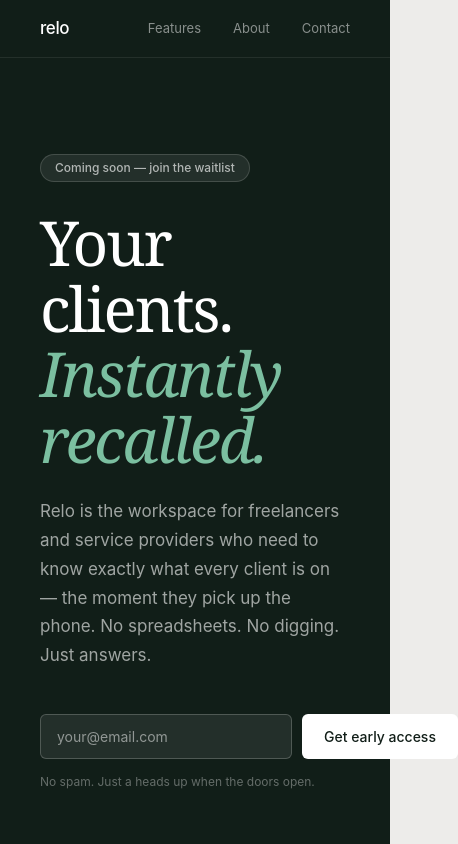
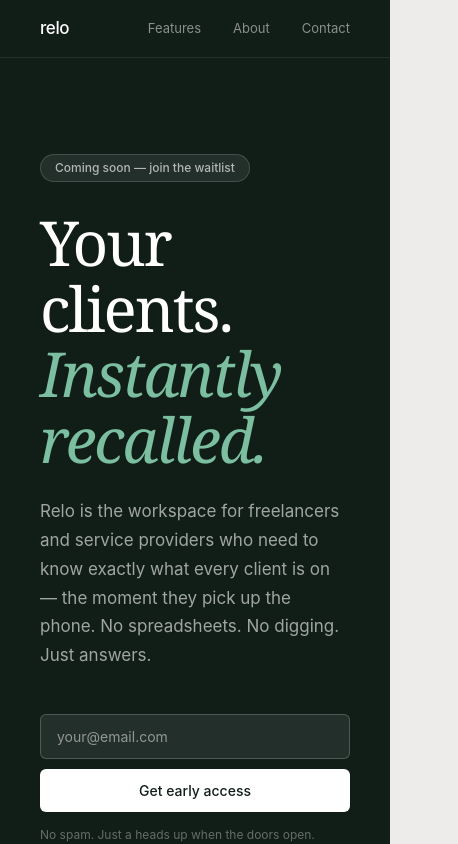
Before and after one commit to camball96/relo-web, a Next.js app: page / in a window 390 px wide. Shown: the top 844 px of the page, 458 px wide, since content can reach past the window. Built offline with nearby package versions, Linux system fonts and the light colour scheme; no server answers.

Commit message:
Cleanup on mobile view

```diff
--- a/app/components/marketing/hero.tsx
+++ b/app/components/marketing/hero.tsx
@@ -44,7 +44,7 @@ export function Hero() {
 
         <form
           action={formAction}
-          className="hero-form flex gap-[10px] max-w-[440px]"
+          className="hero-form flex flex-col sm:flex-row gap-[10px] max-w-[440px]"
         >
           <input type="hidden" name="source" value="hero" />
           <input
@@ -64,7 +64,7 @@ export function Hero() {
           />
           <button
             type="submit"
-            className="bg-white font-medium text-[14px] px-[22px] py-[11px] rounded-md whitespace-nowrap hover:bg-relo-gbg transition-colors"
+            className="bg-white font-medium text-[14px] px-[22px] py-[11px] rounded-md whitespace-nowrap hover:bg-relo-gbg transition-colors sm:w-auto w-full"
             style={{ color: "var(--relo-dark)" }}
             disabled={isPending}
             data-testid="submit-button-hero"
```
